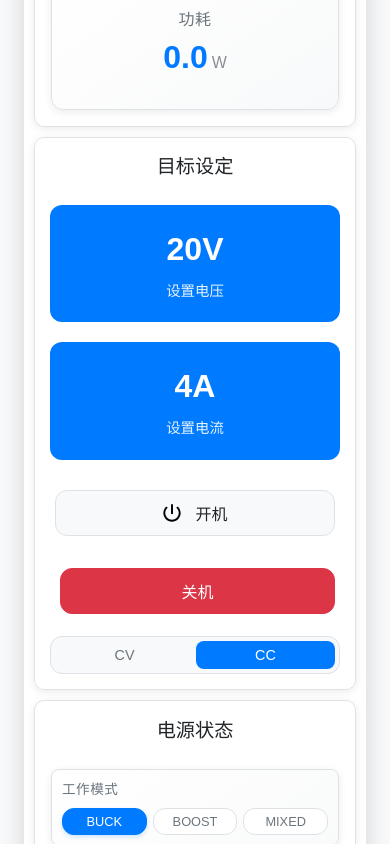
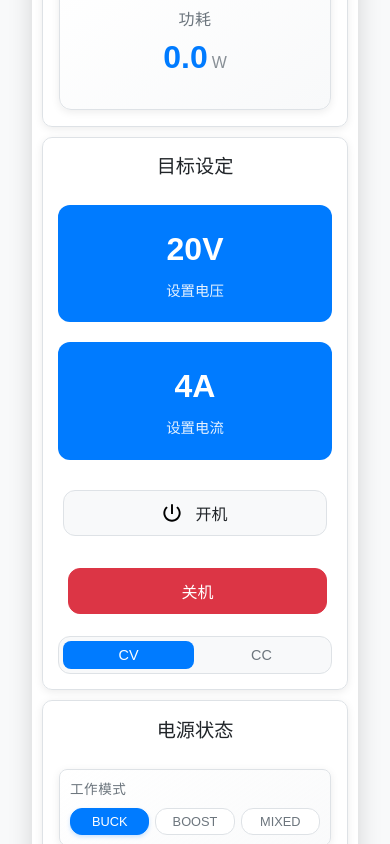
Before and after one commit to xiaowine/power-control, a Vue app: page / in a window 390 px wide. Built offline with nearby package versions, Linux system fonts and the light colour scheme.

Commit message:
优化代码

```diff
--- a/src/App.vue
+++ b/src/App.vue
@@ -168,7 +168,7 @@
 					<div class="status-label">故障类型</div>
 					<div class="status-options error-options">
 						<span
-							v-for="error in ['正常', '断线', '过流', '过压', '过温']"
+							v-for="error in ['正常', '过流', '过压', '过温']"
 							:key="error"
 							:class="['status-option', { active: faultType === error }]"
 						>
@@ -249,8 +249,8 @@
 	// 工作状态
 	const workMode = ref<'BUCK' | 'BOOST' | 'MIXED'>('BUCK');
 	const workStatus = ref<'未工作' | '工作中'>('未工作');
-	const mode = ref<'CV' | 'CC'>('CC');
-	const faultType = ref<'正常' | '断线' | '过流' | '过压' | '过温'>('正常');
+	const mode = ref<'CV' | 'CC'>('CV');
+	const faultType = ref<'正常' | '过流' | '过压' | '过温'>('正常');
 
 	// 数据历史
 	const dataHistory = ref<DataHistoryItem[]>([]);
@@ -267,7 +267,7 @@
 		RUN_MODE: { BUCK: 0, BOOST: 1, MIXED: 2 },
 		OUT_MODE: { CV: 0, CC: 1 },
 		ERROR_TYPE: {
-			OFFLINE: 0,
+			NONE: 0,
 			OVERCURRENT: 1,
 			OVERVOLTAGE: 2,
 			OVERTEMP: 3,
@@ -375,6 +375,7 @@
 				[ReportType.RUN_ERROR_TYPE]: () => handleErrorType(frame_data.Value),
 				[ReportType.RUN_MODE]: () => handleRunMode(frame_data.Value),
 				[ReportType.OUT_MODE]: () => handleOutMode(frame_data.Value),
+				[ReportType.EN]: () => handleEn(frame_data.Value),
 			};
 
 			handlers[frame_data.FunctionCode]?.();
@@ -487,9 +488,9 @@
 		}
 	};
 
-	function getErrorTypeDescription(value: number): '正常' | '断线' | '过流' | '过压' | '过温' {
-		const errorTypes: Record<number, '正常' | '断线' | '过流' | '过压' | '过温'> = {
-			[STATUS_MAPPINGS.ERROR_TYPE.OFFLINE]: '断线',
+	function getErrorTypeDescription(value: number): '正常' | '过流' | '过压' | '过温' {
+		const errorTypes: Record<number, '正常' | '过流' | '过压' | '过温'> = {
+			[STATUS_MAPPINGS.ERROR_TYPE.NONE]: '正常',
 			[STATUS_MAPPINGS.ERROR_TYPE.OVERCURRENT]: '过流',
 			[STATUS_MAPPINGS.ERROR_TYPE.OVERVOLTAGE]: '过压',
 			[STATUS_MAPPINGS.ERROR_TYPE.OVERTEMP]: '过温',
@@ -526,6 +527,10 @@
 
 	const handleOutMode = (value: number): void => {
 		handleMode(value, STATUS_MAPPINGS.OUT_MODE, mode, '未知输出模式');
+	};
+
+	const handleEn = (value: number): void => {
+		workStatus.value = value === 1 ? '工作中' : '未工作';
 	};
 
 	function getRunModeDescription(value: number): string {
@@ -750,7 +755,6 @@
 
 	const toggleMode = (newMode: 'CV' | 'CC'): void => {
 		if (mode.value !== newMode) {
-			mode.value = newMode;
 			sendData(FunctionType.OUT_MODE, newMode === 'CV' ? 0 : 1, '模式');
 		}
 	};
--- a/src/css/style.css
+++ b/src/css/style.css
@@ -18,14 +18,6 @@ a:hover {
   color: #535bf2;
 }
 
-/* body {
-  margin: 0;
-  display: flex;
-  place-items: center;
-  min-width: 320px;
-  min-height: 100vh;
-} */
-
 h1 {
   font-size: 3.2em;
   line-height: 1.1;
@@ -45,10 +37,6 @@ button {
 button:hover {
   border-color: #646cff;
 }
-button:focus,
-button:focus-visible {
-  outline: 4px auto -webkit-focus-ring-color;
-}
 
 .card {
   padding: 2em;
@@ -60,45 +48,3 @@ button:focus-visible {
   padding: 2rem;
   text-align: center;
 }
-
-@media (prefers-color-scheme: light) {
-  :root {
-    color: #213547;
-    background-color: #ffffff;
-  }
-  a:hover {
-    color: #747bff;
-  }
-  button {
-    background-color: #f9f9f9;
-  }
-}
-
-@media (prefers-color-scheme: dark) {
-  :root {
-    color: rgba(255, 255, 255, 0.87);
-    background-color: #242424;
-  }
-  a:hover {
-    color: #535bf2;
-  }
-  button {
-    background-color: #1a1a1a;
-  }
-}
-
-@media (max-width: 768px) {
-  h1 {
-    font-size: 2.5em;
-  }
-  button {
-    padding: 0.5em 1em;
-    font-size: 0.9em;
-  }
-  .card {
-    padding: 1.5em;
-  }
-  #app {
-    padding: 1.5rem;
-  }
-}
--- a/src/types/index.ts
+++ b/src/types/index.ts
@@ -25,6 +25,7 @@ export enum ReportType {
 	RUN_ERROR_TYPE = 4,
 	RUN_MODE = 5,
 	OUT_MODE = 6,
+	EN = 7,
 }
 
 export interface StatusMappings {
@@ -38,7 +39,7 @@ export interface StatusMappings {
 		CC: number;
 	};
 	ERROR_TYPE: {
-		OFFLINE: number;
+		NONE: number;
 		OVERCURRENT: number;
 		OVERVOLTAGE: number;
 		OVERTEMP: number;
```
